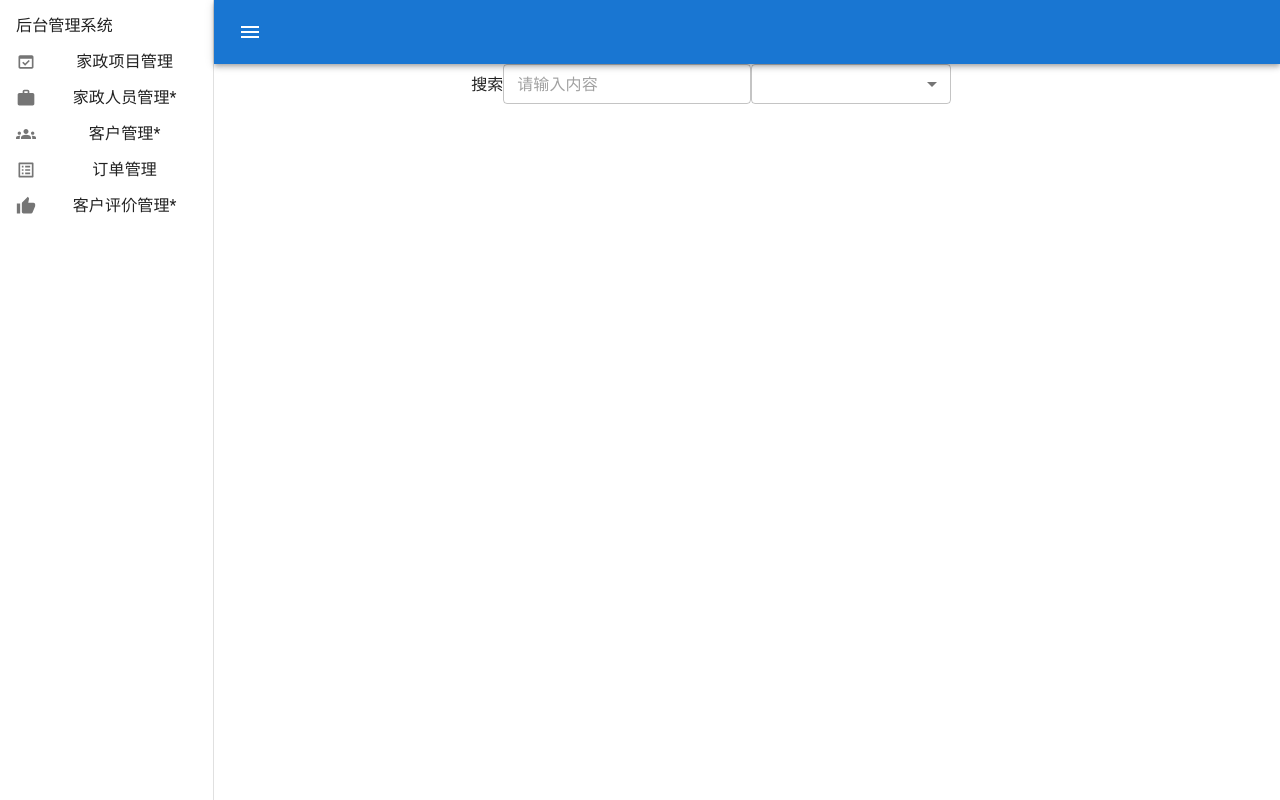
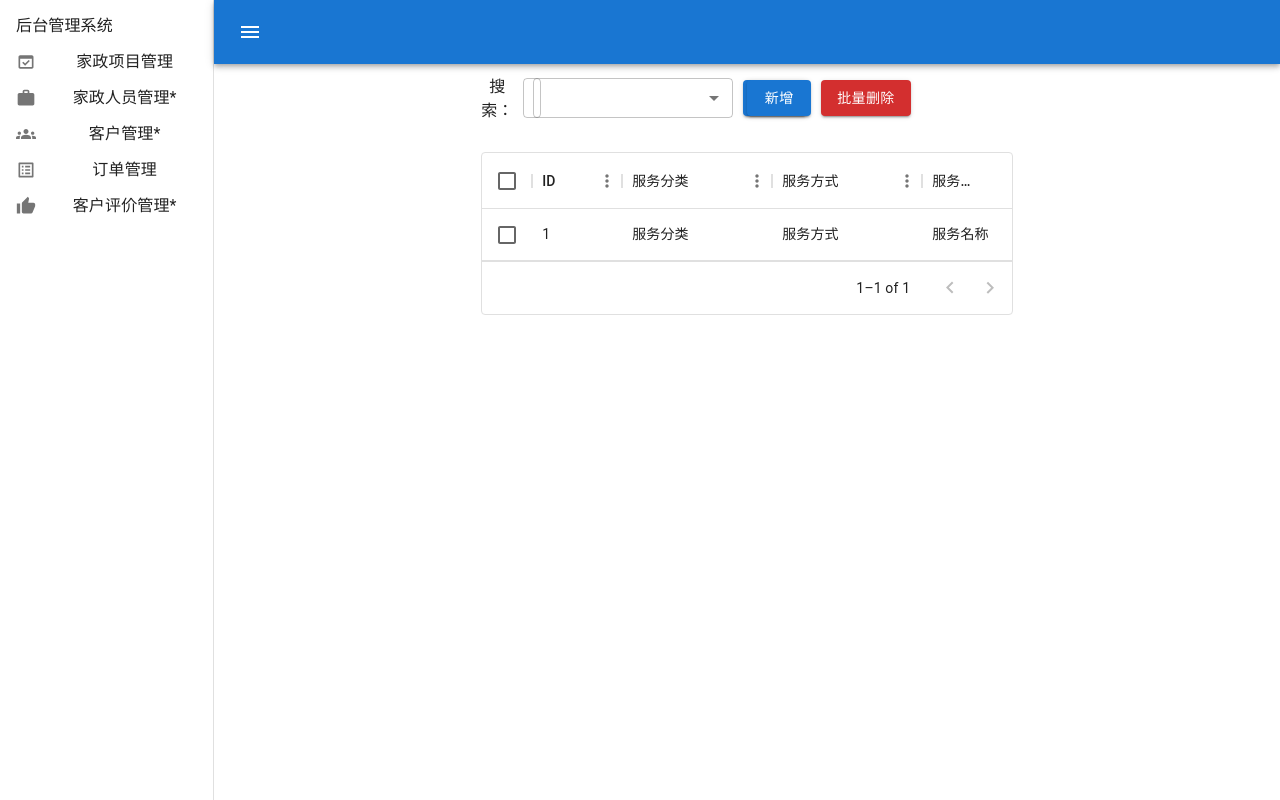
Before and after one commit to seven297/housekeeping-system, a React (Vite) app in the folder react-admin-web/: page /project in a window 1280 px wide. Built offline with nearby package versions, Linux system fonts and the light colour scheme.

Commit message:
feat: 家政项目管理页面

```diff
--- /dev/null
+++ b/react-admin-web/src/views/project/Project.css
@@ -0,0 +1,18 @@
+.m-r-10 {
+	margin-right: 10px;
+}
+
+.dialog-content-label {
+	width: 40%;
+	text-align: right;
+	margin-right: 20px;
+}
+
+.textarea {
+	border: 1px solid #999999;
+	width: 50%;
+	resize: none;
+	padding: 8.5px 14px;
+	font-size: 16px;
+	border-radius: 5;
+}
--- a/react-admin-web/src/views/project/Project.tsx
+++ b/react-admin-web/src/views/project/Project.tsx
@@ -5,59 +5,225 @@ import MenuItem from '@mui/material/MenuItem'
 import FormControl from '@mui/material/FormControl'
 import Select, { SelectChangeEvent } from '@mui/material/Select'
 import TextField from '@mui/material/TextField'
-import { dividerClasses } from '@mui/material'
+import Button from '@mui/material/Button'
+import { DataGrid, GridColDef, GridValueGetterParams } from '@mui/x-data-grid'
+import Dialog from '@mui/material/Dialog'
+import DialogActions from '@mui/material/DialogActions'
+import DialogContent from '@mui/material/DialogContent'
+import DialogContentText from '@mui/material/DialogContentText'
+import DialogTitle from '@mui/material/DialogTitle'
+import Paper from '@mui/material/Paper'
+import TextareaAutosize from '@mui/base/TextareaAutosize'
+import './Project.css'
+import { borderRadius, fontSize, maxWidth, style } from '@mui/system'
+
+const columns: GridColDef[] = [
+	{ field: 'id', headerName: 'ID', width: 90 },
+	{
+		field: 'classification',
+		headerName: '服务分类',
+		width: 150,
+	},
+	{
+		field: 'mode',
+		headerName: '服务方式',
+		width: 150,
+	},
+	{
+		field: 'name',
+		headerName: '服务名称',
+		width: 110,
+	},
+	{
+		field: 'status',
+		headerName: '状态',
+		width: 110,
+	},
+	{
+		field: 'remark',
+		headerName: '备注',
+		width: 110,
+	},
+	{
+		field: 'operate',
+		headerName: '操作',
+		width: 110,
+	},
+]
+
+const rows = [
+	{
+		id: 1,
+		age: 35,
+		operate: '',
+		remark: '备注',
+		status: '状态',
+		name: '服务名称',
+		mode: '服务方式',
+		classification: '服务分类',
+	},
+]
 
 function Project() {
 	const [age, setAge] = React.useState('')
+	const [open, setOpen] = React.useState(false)
+	const [openDeleteDialog, setOpenDeleteDialog] = React.useState(false)
+	const [fullWidth, setFullWidth] = React.useState(true)
+
+	const handleClickOpen = () => {
+		setOpen(true)
+	}
+
+	const handleClose = () => {
+		setOpen(false)
+	}
+
+	const handleClickOpenDeleteDialog = () => {
+		setOpenDeleteDialog(true)
+	}
+
+	const handleCloseDeleteDialog = () => {
+		setOpenDeleteDialog(false)
+	}
 
 	const handleChange = (event: SelectChangeEvent) => {
 		setAge(event.target.value as string)
 	}
 
 	return (
-		<Box sx={{ minWidth: 120 }} className="flex-center">
-			<div>搜索</div>
-			<TextField size="small" id="outlined-basic" variant="outlined" placeholder="请输入内容" />
-			<FormControl style={{ minWidth: 200 }}>
-				<Select size="small" id="demo-simple-select" value={age} onChange={handleChange}>
-					<MenuItem value={10}>Ten</MenuItem>
-					<MenuItem value={20}>Twenty</MenuItem>
-					<MenuItem value={30}>Thirty</MenuItem>
-				</Select>
-			</FormControl>
-		</Box>
-
-		// <List
-		// 	style={{ width: '100%', maxWidth: 200 }}
-		// 	component="nav"
-		// 	aria-labelledby="nested-list-subheader"
-		// 	subheader={
-		// 		<ListSubheader component="div" id="nested-list-subheader">
-		// 			后台管理系统
-		// 		</ListSubheader>
-		// 	}
-		// >
-		// 	<ListItemButton sx={{ pl: 4 }}>
-		// 		<ListItemText primary="家政项目管理" />
-		// 	</ListItemButton>
-		// 	<ListItemButton sx={{ pl: 4 }}>
-		// 		<ListItemText primary="客户管理" />
-		// 	</ListItemButton>
-		// 	<ListItemButton sx={{ pl: 4 }}>
-		// 		<ListItemText primary="家政人员管理" />
-		// 	</ListItemButton>
-		// 	<ListItemButton sx={{ pl: 4 }}>
-		// 		<ListItemText primary="订单管理" />
-		// 	</ListItemButton>
-		// 	<ListItemButton sx={{ pl: 4 }}>
-		// 		<ListItemText primary="客户评价管理" />
-		// 	</ListItemButton>
-		// </List>
+		<div style={{ padding: 10 }}>
+			<Box>
+				<div className="flex-center">
+					<div style={{ width: '50%' }} className="flex-center">
+						<div className="m-r-10">搜索：</div>
+						<TextField
+							style={{ marginRight: 10 }}
+							size="small"
+							id="outlined-basic"
+							variant="outlined"
+							placeholder="请输入内容"
+						/>
+						<FormControl style={{ minWidth: 200, marginRight: 10 }}>
+							<Select size="small" id="demo-simple-select" value={age} onChange={handleChange}>
+								<MenuItem value={10}>全部</MenuItem>
+							</Select>
+						</FormControl>
+						<Button variant="contained">搜索</Button>
+					</div>
+					<div>
+						<Button style={{ marginRight: 10 }} variant="contained" onClick={handleClickOpen}>
+							新增
+						</Button>
+						<Button variant="contained" color="error" onClick={handleClickOpenDeleteDialog}>
+							批量删除
+						</Button>
+					</div>
+				</div>
+				<DataGrid
+					style={{ marginTop: 30 }}
+					rows={rows}
+					columns={columns}
+					initialState={{
+						pagination: {
+							paginationModel: {
+								pageSize: 5,
+							},
+						},
+					}}
+					pageSizeOptions={[5]}
+					checkboxSelection
+					disableRowSelectionOnClick
+				/>
+				<Dialog open={open} onClose={handleClose} maxWidth="md" fullWidth={fullWidth}>
+					<DialogTitle>新增/修改家政项目</DialogTitle>
+					<DialogContent>
+						<div className="flex-center">
+							<div className="dialog-content-label">一级服务分类:</div>
+							<TextField
+								autoFocus
+								margin="dense"
+								size="small"
+								id="name"
+								variant="outlined"
+								placeholder="请输入内容"
+							/>
+						</div>
+						<div className="flex-center">
+							<div className="dialog-content-label">二级服务分类:</div>
+							<TextField
+								autoFocus
+								margin="dense"
+								size="small"
+								id="name"
+								variant="outlined"
+								placeholder="请输入内容"
+							/>
+						</div>
+						<div className="flex-center">
+							<div className="dialog-content-label">服务名称:</div>
+							<TextField
+								autoFocus
+								margin="dense"
+								size="small"
+								id="name"
+								variant="outlined"
+								placeholder="请输入内容"
+							/>
+						</div>
+						<div className="flex-center">
+							<div className="dialog-content-label">服务状态:</div>
+							<TextField
+								autoFocus
+								margin="dense"
+								size="small"
+								id="name"
+								variant="outlined"
+								placeholder="请输入内容"
+							/>
+						</div>
+						<div className="flex-center" style={{ marginTop: '10px' }}>
+							<div className="dialog-content-label" style={{ alignSelf: 'flex-start' }}>
+								备注:
+							</div>
+							<TextareaAutosize className="textarea" minRows="5" placeholder="请输入内容" />
+						</div>
+					</DialogContent>
+					<DialogActions>
+						<Button onClick={handleClose}>取消</Button>
+						<Button onClick={handleClose}>确认</Button>
+					</DialogActions>
+				</Dialog>
+				<Dialog
+					open={openDeleteDialog}
+					onClose={handleCloseDeleteDialog}
+					aria-labelledby="alert-dialog-title"
+					aria-describedby="alert-dialog-description"
+					maxWidth="md"
+					fullWidth={fullWidth}
+				>
+					<DialogContent>
+						<DialogContentText id="alert-dialog-description">
+							点击确定后将无法恢复，是否确认删除？
+						</DialogContentText>
+					</DialogContent>
+					<DialogActions>
+						<Button onClick={handleCloseDeleteDialog}>取消</Button>
+						<Button onClick={handleCloseDeleteDialog}>确认</Button>
+					</DialogActions>
+				</Dialog>
+			</Box>
+		</div>
 	)
 }
 
-// function Project() {
-//   return (<div>家政项目管理</div>)
-// }
+function FormDialog() {
+	return (
+		<div>
+			<Button variant="outlined" onClick={handleClickOpen}>
+				Open form dialog
+			</Button>
+		</div>
+	)
+}
 
 export default Project
```
